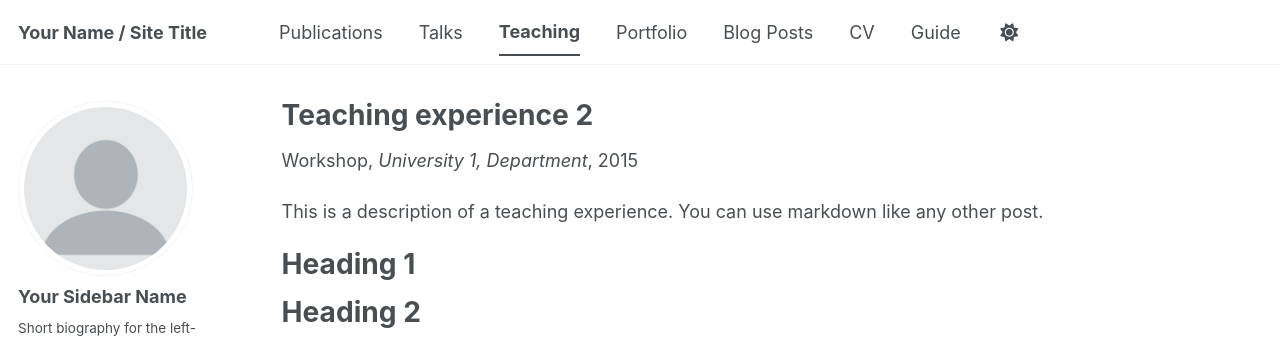
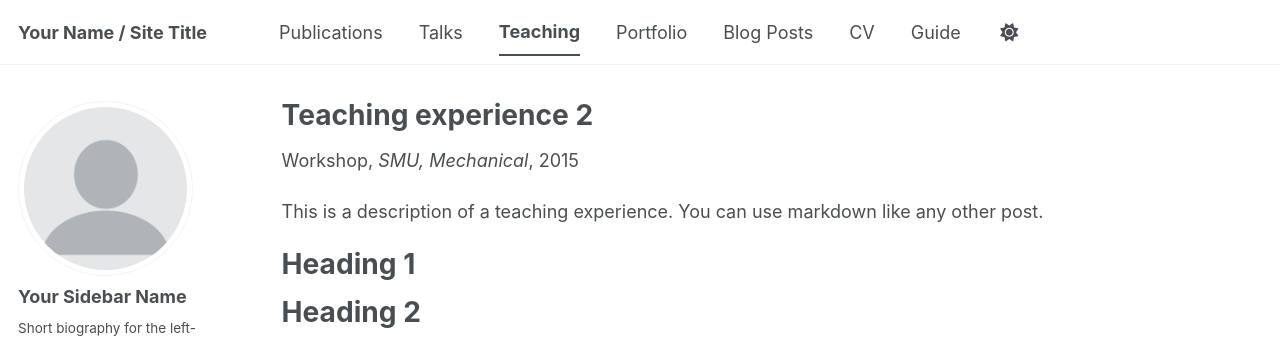
Before and after one commit to AmmarYacoub/AmmarYacoub.github.io, a Jekyll site: the page built from _teaching/2015-spring-teaching-2.md, in a window 1280 px wide. Shown: the top 340 px of the page. Built offline with Jekyll 4.4.1, drawn with Linux system fonts in a browser that asks for light colours; some web fonts are replaced; a script bundle is joined from its source files by our own code; library files that are not in the unit come from our copies.

Commit message:
Update venue for teaching experience entry

```diff
--- a/_teaching/2015-spring-teaching-2.md
+++ b/_teaching/2015-spring-teaching-2.md
@@ -3,7 +3,7 @@ title: "Teaching experience 2"
 collection: teaching
 type: "Workshop"
 permalink: /teaching/2015-spring-teaching-1
-venue: "University 1, Department"
+venue: "SMU, Mechanical"
 date: 2015-01-01
 location: "City, Country"
 ---
```
